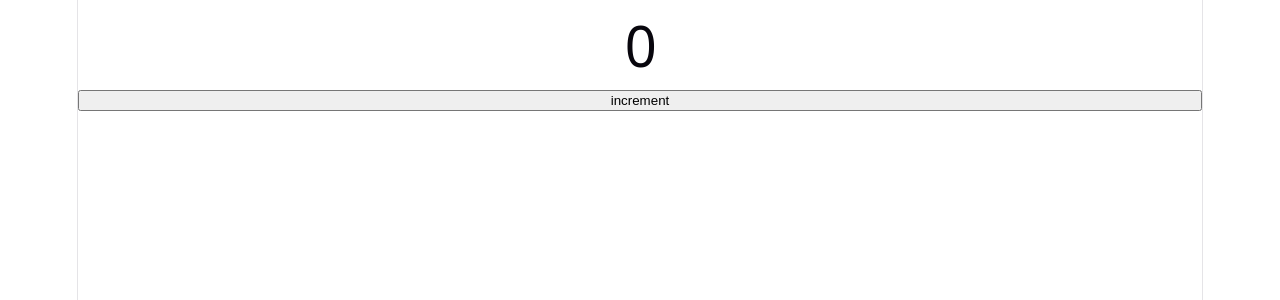
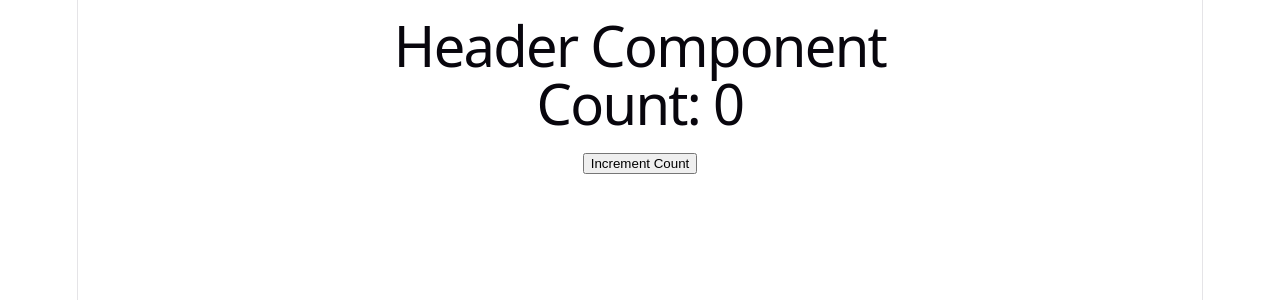
Before and after one commit to harshvardhansoni12-code/react-interview, a React (Vite) app: page / in a window 1280 px wide. Shown: the top 300 px of the page. Built offline with nearby package versions, Linux system fonts and the light colour scheme.

Commit message:
added useContent hook

```diff
--- a/src/App.jsx
+++ b/src/App.jsx
@@ -1,23 +1,27 @@
-import React, { useState } from "react";
+import { useState, useCallback } from "react";
+import { SideEffect } from "./component/useEffectUse";
+import MemoHook from "./component/UseMemoHook";
+import Header from "./component/useCallbackUse";
 
-const UseCallbackUse = () => {
+function App() {
   const [count, setCount] = useState(0);
-  /*
-  it is used to memoize the function so that
-   it does not get recreated on every render
-  */
+
+  const newFn = useCallback(() => {
+    console.log("Function called");
+  }, []);
+
   return (
-    <>
-      <h1>{count}</h1>
+    <div className="flex flex-col items-center justify-center min-h-screen">
+      <Header newFn={newFn} />
+      <h1 className="text-2xl font-bold mb-4">Count: {count}</h1>
       <button
-        onClick={() => {
-          setCount(count + 1);
-        }}
+        className="px-4 py-2 bg-blue-500 text-white rounded hover:bg-blue-600"
+        onClick={() => setCount(count + 1)}
       >
-        increment
+        Increment Count
       </button>
-    </>
+    </div>
   );
-};
+}
 
-export default UseCallbackUse;
+export default App;
--- a/src/component/useCallbackUse.jsx
+++ b/src/component/useCallbackUse.jsx
@@ -1,7 +1,14 @@
-import Reacr from "react";
+import React from "react";
 
-const Header = () => {
-  return <></>;
+const Header = ({ newFn }) => {
+  console.log("Header component rendered");
+  return (
+    <>
+      <div>
+        <h1>Header Component</h1>
+      </div>
+    </>
+  );
 };
 
-export default Header;
+export default React.memo(Header);
--- /dev/null
+++ b/src/component/useContext.jsx
@@ -0,0 +1,6 @@
+import React from "react";
+
+/*
+useContext :-->>
+
+*/
```
